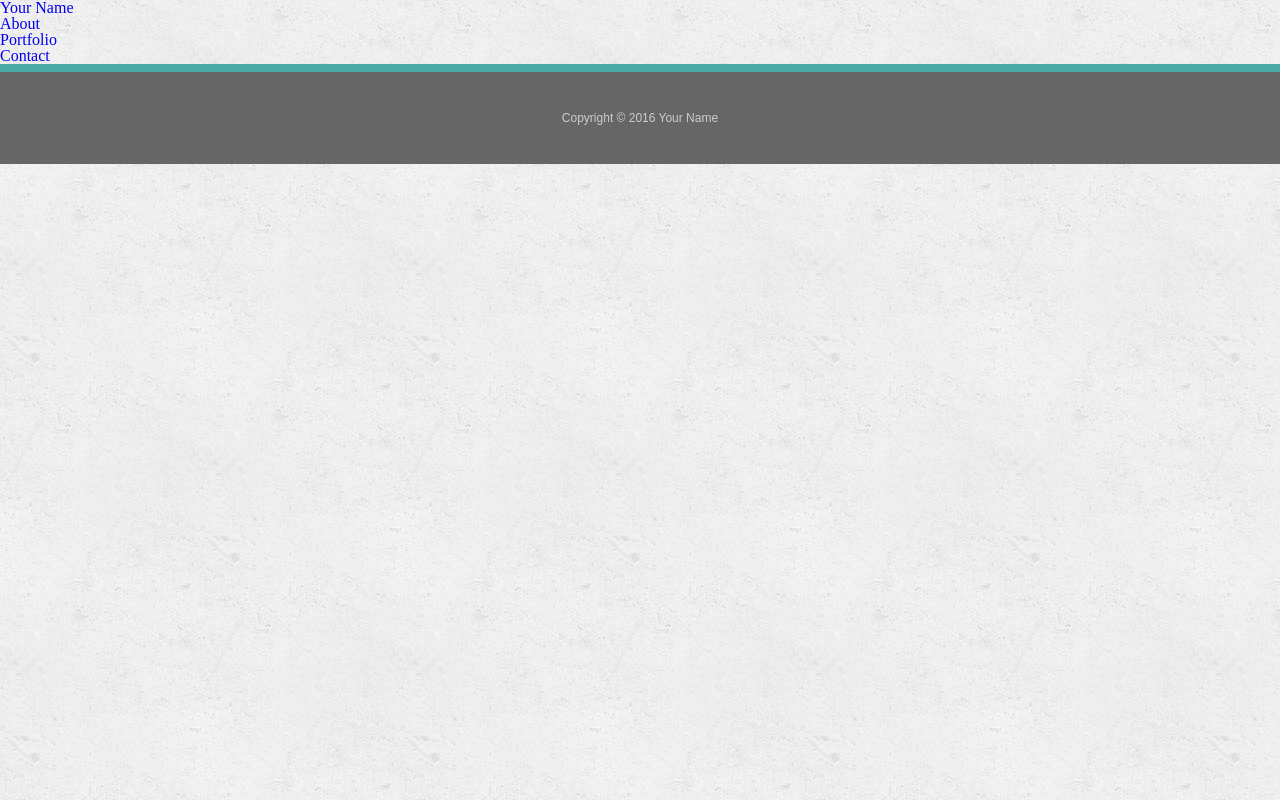
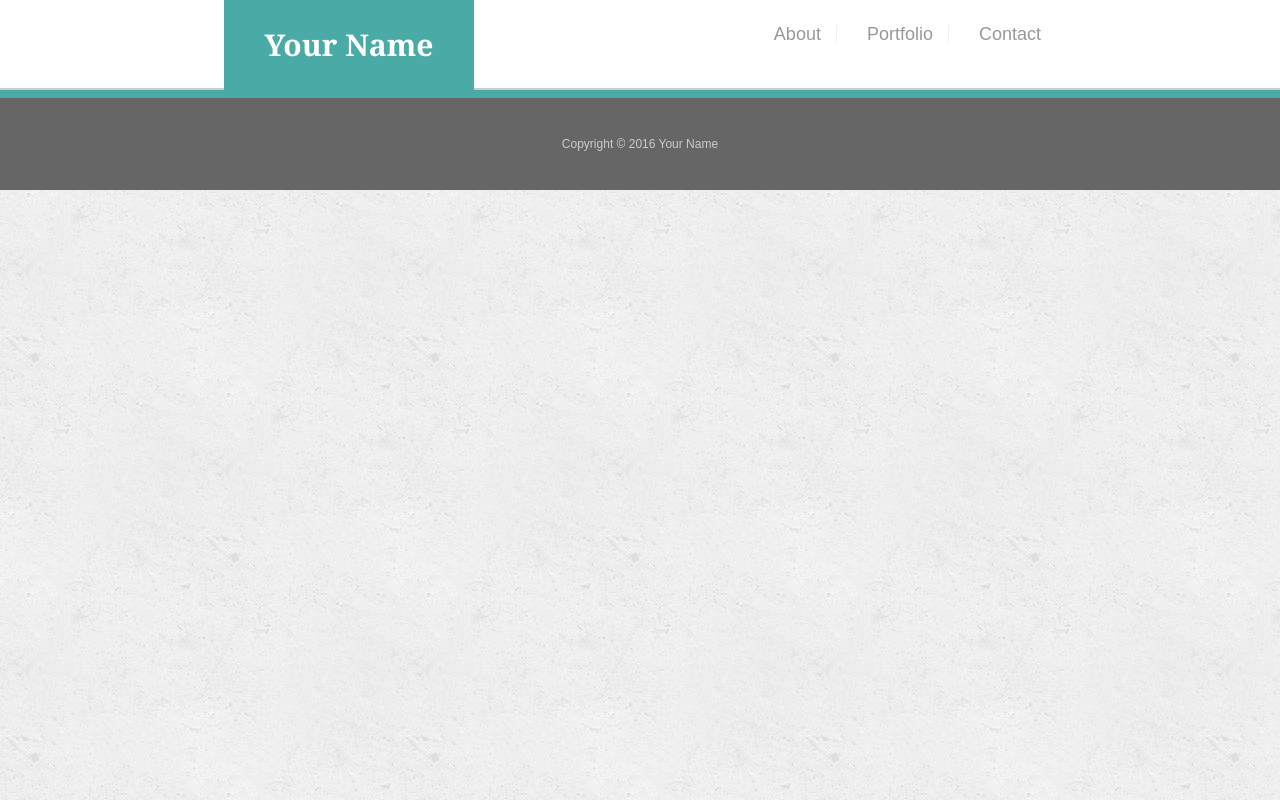
Before and after one commit to jalahashimli/portfolio, a plain HTML site: page contact.html in a window 1280 px wide. Drawn offline with Linux system fonts and the light colour scheme.

```diff
--- a/assets/css/style.css
+++ b/assets/css/style.css
@@ -8,36 +8,39 @@ body {
 
 /* Header */
 
-/* .heading {
-    /* position: fixed; */
+header {
+    position: sticky;
+    top: 0;
+    width: 100%;
+    height: 90px;
+    border-bottom: 2px solid #ccc;
+    background-color: #fff;
+}
 
-/* height: 90px;
-    background-color: #fff;
-    border-bottom: 2px solid gray;
-    margin-bottom: 30px;
+.container {
+    width: 65%;
+    margin: 0 auto;
 }
 
 .logo {
     float: left;
     width: 250px;
     height: 90px;
+    text-align: center;
     background-color: #4aaaa5;
 }
 
 #name {
-    margin: 35px;
     font-size: 30px;
     font-weight: 700;
+    font-family: Georgia, 'Times New Roman', Times, serif;
     line-height: 3;
     color: #fff;
 }
 
 .navbar {
     float: right;
-    width: 30%;
-    margin-top: 30px;
-    position: relative;
-    right: 80px;
+    margin-top: 25px;
 }
 
 .navbar li {
@@ -55,14 +58,15 @@ body {
 
 .navbar li:not(:first-child) {
     border-left: 1px solid #efefef;
-} */
+}
 
 /* Main */
 
 main {
     width: 65%;
+    height: 540px;
     margin: 0 auto;
-    height: 100vh;
+    margin-top: 40px;
 }
 
 .bigSection {
--- a/contact.html
+++ b/contact.html
@@ -14,20 +14,21 @@
 
     <!-- Header -->
 
-    <header class="heading">
+    <header>
+        <div class="container">
+            <div class="logo">
+                <a href="#" id="name">Your Name</a>
+            </div>
 
-        <div class="logo">
-            <a href="./index.html" id="name">Your Name</a>
+            <nav class="navbar">
+                <ul>
+                    <li><a href="index.html">About</a></li>
+                    <li><a href="portfolio.html">Portfolio</a></li>
+                    <li><a href="contact.html">Contact</a></li>
+
+                </ul>
+            </nav>
         </div>
-
-        <nav class="navbar">
-            <ul>
-                <li><a href="./index.html">About</a></li>
-                <li><a href="./portfolio.html">Portfolio</a></li>
-                <li><a href="./contact.html">Contact</a></li>
-            </ul>
-        </nav>
-
     </header>
 
 
```
Also changed, not shown: index.html (+10 -13 lines), portfolio.html (+13 -12 lines).
